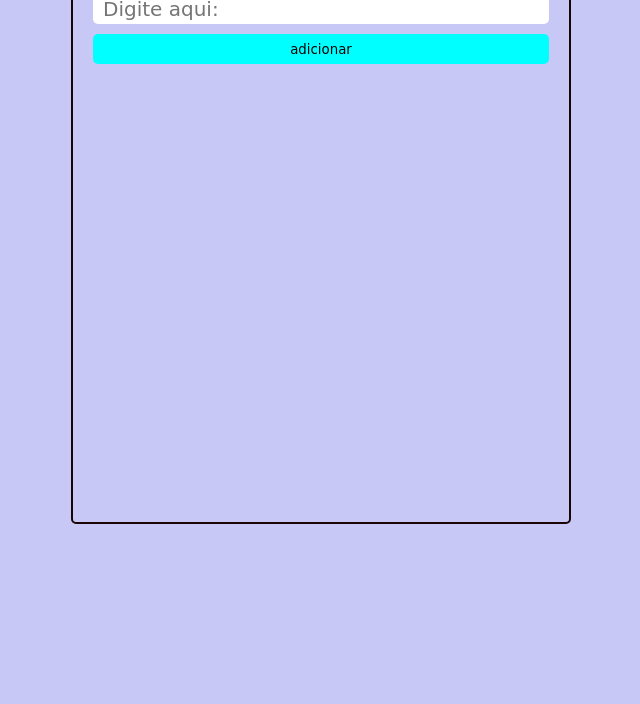
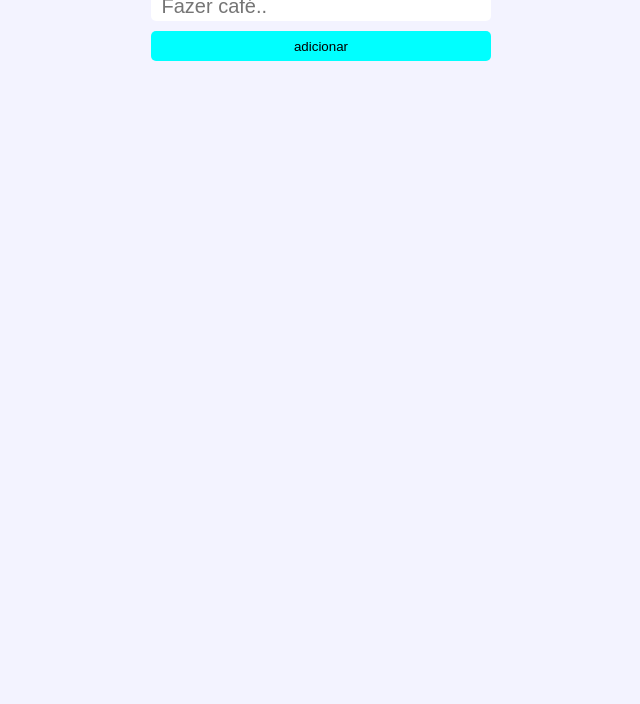
Before and after one commit to KevinBaudson/bloco-de-anota-es---APP, a plain HTML site: page index.html in a window 1280 px wide. Shown: the part 96-800 px from the top of the page, without its empty margins (314-954 px from the left). Drawn offline with Linux system fonts and the light colour scheme.

Commit message:
mudando alguns estilos

```diff
--- a/estilo.css
+++ b/estilo.css
@@ -2,10 +2,10 @@
     margin: 0;
     padding: 0;
     box-sizing: border-box;
-    font-family: cursive;
+    font-family: 'Roboto' sans-serif;
 }
 body{
-    background: rgb(200, 200, 247);
+    background: rgb(243, 243, 255);
     display: flex;
     justify-content: center;
     align-items: center;
@@ -14,11 +14,7 @@ body{
 #container{
     margin-top: 20px;
     padding: 20px;
-    border-radius: 5px;
-    border: 2px solid rgb(26, 4, 4);
-    width: 500px;
-    height: 600px;
-
+    max-width: 500px;
 }
 h2{
     text-align: center;
@@ -28,10 +24,11 @@ h2{
     height: 30px;
     margin-top: 10px;
     padding: 10px;
+    border: none;
     border-radius: 5px;
     border: none;
     font-size: 20px;
-
+    outline: 0;
 }
 .add{
     width: 100%;
@@ -41,6 +38,12 @@ h2{
     border-radius: 5px;
     margin-top: 10px;
     margin-bottom: 20px;
+    cursor: pointer;
+    transition: all .3s normal;
+}
+.add:hover{
+    background-color: rgb(20, 245, 170);
+
 }
 #buttom:hover{
     background-color: black;
@@ -55,12 +58,14 @@ div{
 
 }
 .remove-btn{
+    padding: 5px;
     margin-left: 10px;
     width: 100%;
     background: transparent;
     color: red;
     border: none;
     cursor: pointer;
+    transition: all .3s normal;
 
 
 
--- a/index.html
+++ b/index.html
@@ -6,6 +6,9 @@
         <meta name="viewport" content="width=device-width, initial-scale=1.0">
         <link rel="stylesheet" href="estilo.css">
         <title>APP - Bloco de notas</title>
+        <link rel="preconnect" href="https://fonts.googleapis.com">
+<link rel="preconnect" href="https://fonts.gstatic.com" crossorigin>
+<link href="https://fonts.googleapis.com/css2?family=Poppins:ital,wght@0,100;0,200;0,300;0,400;0,500;0,700;0,800;0,900;1,100;1,200;1,300;1,400;1,500;1,700;1,800;1,900&family=Roboto:wght@100;400;500;700;900&family=Sarala:wght@400;700&display=swap" rel="stylesheet">
     </head>
 
     <body>
--- a/script.js
+++ b/script.js
@@ -4,7 +4,7 @@ buttomElement.innerHTML = "adicionar";
 let container = document.querySelector("#container");
 let inputElement = document.createElement("input");
 inputElement.classList = ("texto");
-inputElement.placeholder = "Digite aqui:"
+inputElement.placeholder = "Fazer café.."
 container.appendChild(inputElement);
 container.insertBefore(inputElement, buttomElement);
 
@@ -17,11 +17,7 @@ function adicionar() {
     if (inputElement.value){
     var container = document.querySelector("#container");
     var divElement = document.createElement("div");
-
-
-
     var textElement = document.querySelector(".texto");
-
     divElement.textContent = textElement.value;
 
     container.appendChild(divElement);
```
